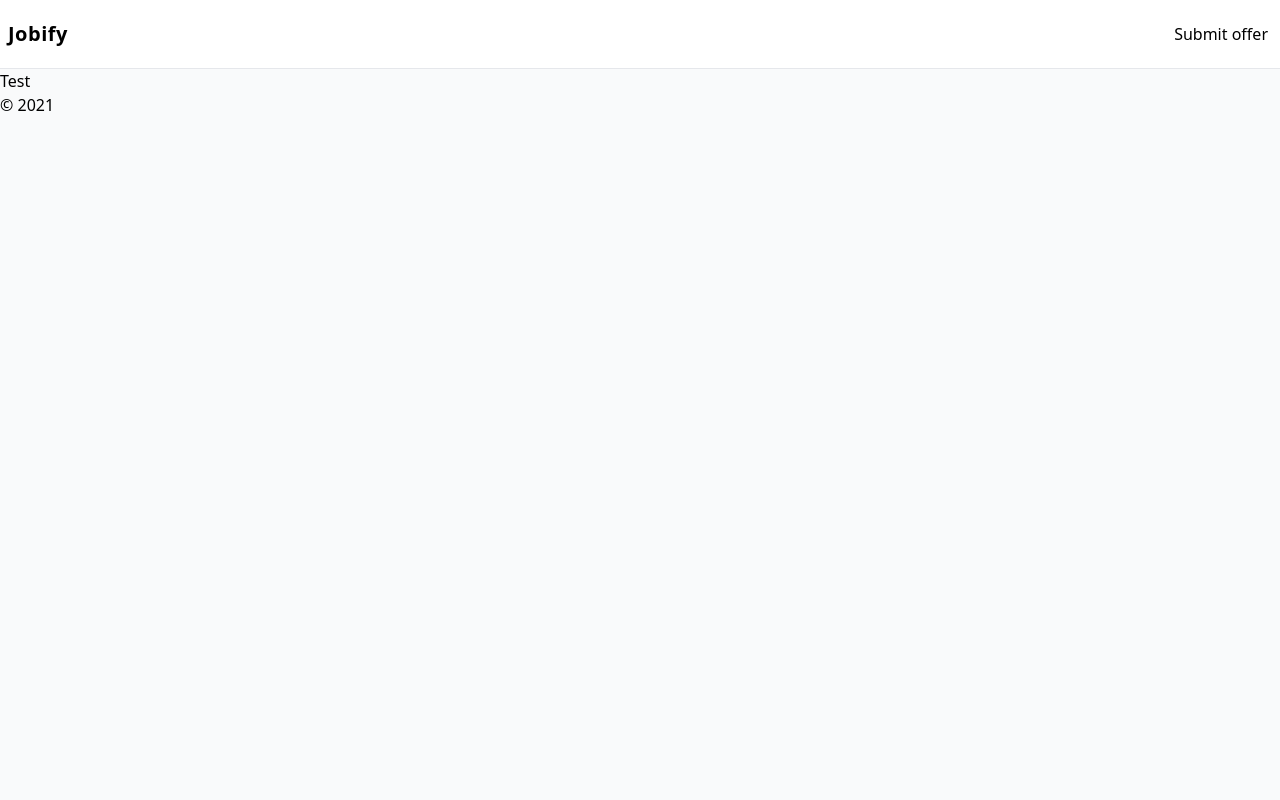
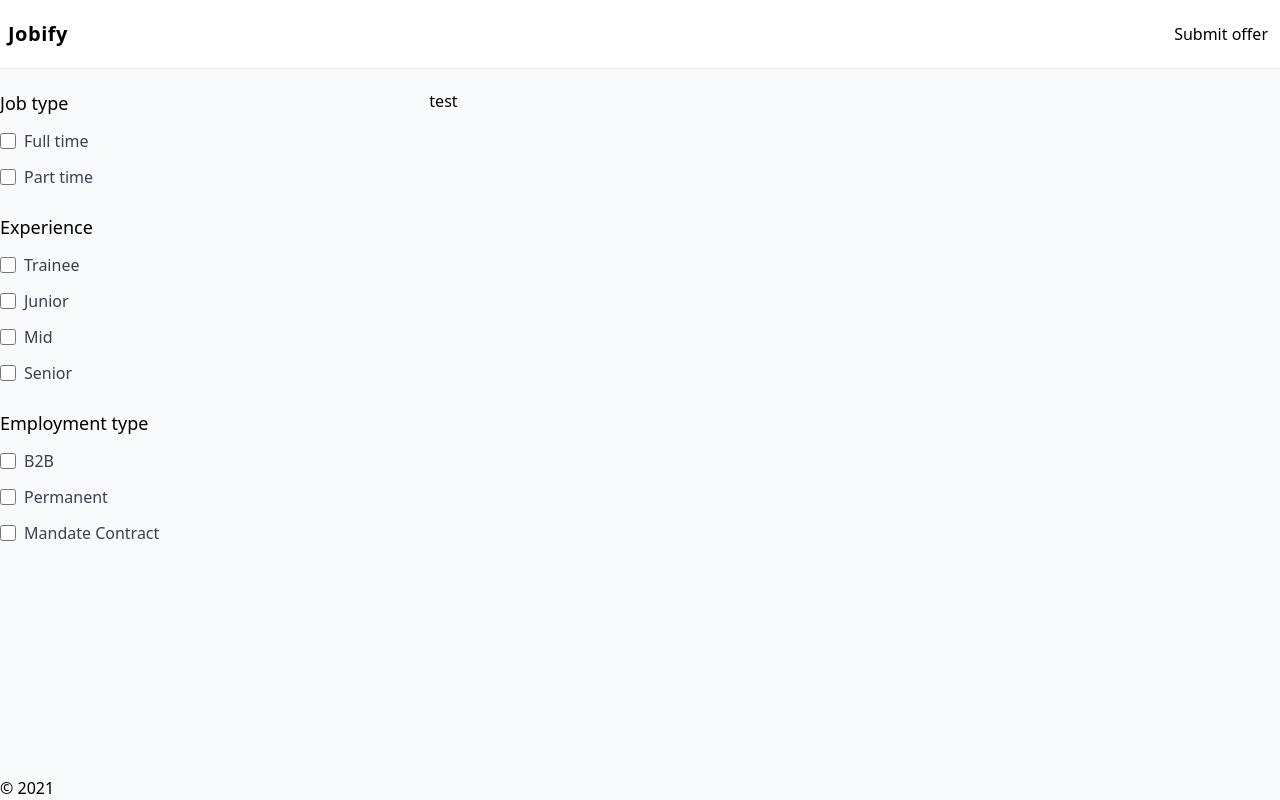
Before and after one commit to mateuszwiniarczyk/jobify, a Next.js app: page / in a window 1280 px wide. Built offline with nearby package versions, Linux system fonts and the light colour scheme.

Commit message:
Add experience, job type and employment type in form

```diff
--- a/components/Layout/index.js
+++ b/components/Layout/index.js
@@ -1,11 +1,11 @@
 import Navigation from 'components/Navigation';
 
 const Layout = ({ children }) => (
-  <div>
+  <div className="lg:h-screen flex flex-col">
     <Navigation />
     <main className="container mx-auto">{children}</main>
 
-    <footer className="container mx-auto">© {new Date().getFullYear()}</footer>
+    <footer className="container mx-auto mt-auto">© {new Date().getFullYear()}</footer>
   </div>
 );
 
--- a/pages/index.js
+++ b/pages/index.js
@@ -2,7 +2,65 @@ import Layout from 'components/Layout';
 
 const Home = () => (
   <Layout>
-    <h1>Test</h1>
+    <div className="w-100 grid grid-cols-12 gap-2 py-5">
+      <div className="lg:col-span-4">
+        <form>
+          <fieldset className="flex flex-col items-start">
+            <legend className="text-lg font-medium">Job type</legend>
+            <label className="inline-flex items-center mt-3">
+              <input type="checkbox" className="h-4 w-4" name="job-type" value="full-time" />
+              <span className="ml-2 text-gray-700">Full time</span>
+            </label>
+            <label className="inline-flex items-center mt-3">
+              <input type="checkbox" className="h-4 w-4" name="job-type" value="part-time" />
+              <span className="ml-2 text-gray-700">Part time</span>
+            </label>
+          </fieldset>
+
+          <fieldset className="flex flex-col items-start mt-6">
+            <legend className="text-lg font-medium">Experience</legend>
+            <label className="inline-flex items-center mt-3">
+              <input type="checkbox" className="h-4 w-4" name="experience" value="trainee" />
+              <span className="ml-2 text-gray-700">Trainee</span>
+            </label>
+            <label className="inline-flex items-center mt-3">
+              <input type="checkbox" className="h-4 w-4" name="experience" value="junior" />
+              <span className="ml-2 text-gray-700">Junior</span>
+            </label>
+            <label className="inline-flex items-center mt-3">
+              <input type="checkbox" className="h-4 w-4" name="experience" value="mid" />
+              <span className="ml-2 text-gray-700">Mid</span>
+            </label>
+            <label className="inline-flex items-center mt-3">
+              <input type="checkbox" className="h-4 w-4" name="experience" value="senior" />
+              <span className="ml-2 text-gray-700">Senior</span>
+            </label>
+          </fieldset>
+
+          <fieldset className="flex flex-col items-start mt-6">
+            <legend className="text-lg font-medium">Employment type</legend>
+            <label className="inline-flex items-center mt-3">
+              <input type="checkbox" className="h-4 w-4" name="experience" value="b2b" />
+              <span className="ml-2 text-gray-700">B2B</span>
+            </label>
+            <label className="inline-flex items-center mt-3">
+              <input type="checkbox" className="h-4 w-4" name="experience" value="permanent" />
+              <span className="ml-2 text-gray-700">Permanent</span>
+            </label>
+            <label className="inline-flex items-center mt-3">
+              <input
+                type="checkbox"
+                className="h-4 w-4"
+                name="experience"
+                value="mandate-contract"
+              />
+              <span className="ml-2 text-gray-700">Mandate Contract</span>
+            </label>
+          </fieldset>
+        </form>
+      </div>
+      <div className="lg:col-span-8">test</div>
+    </div>
   </Layout>
 );
 
```
